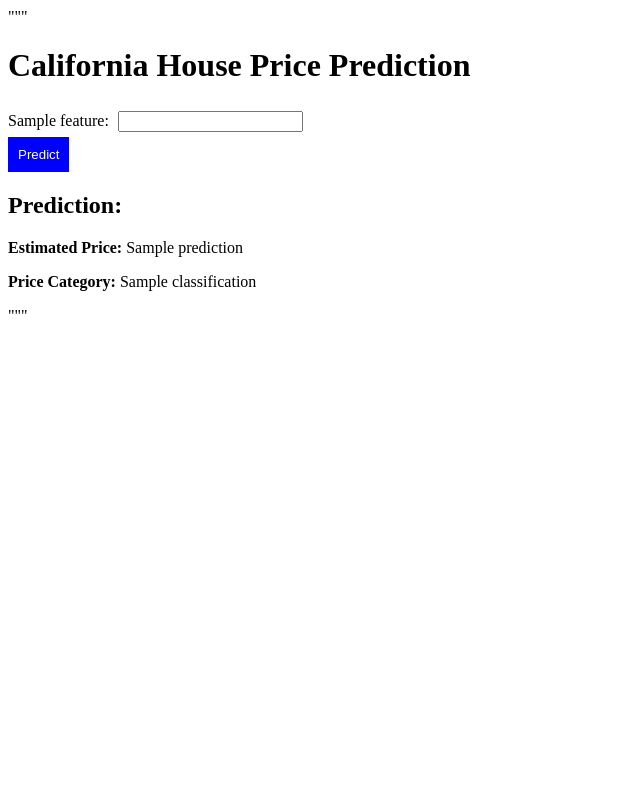
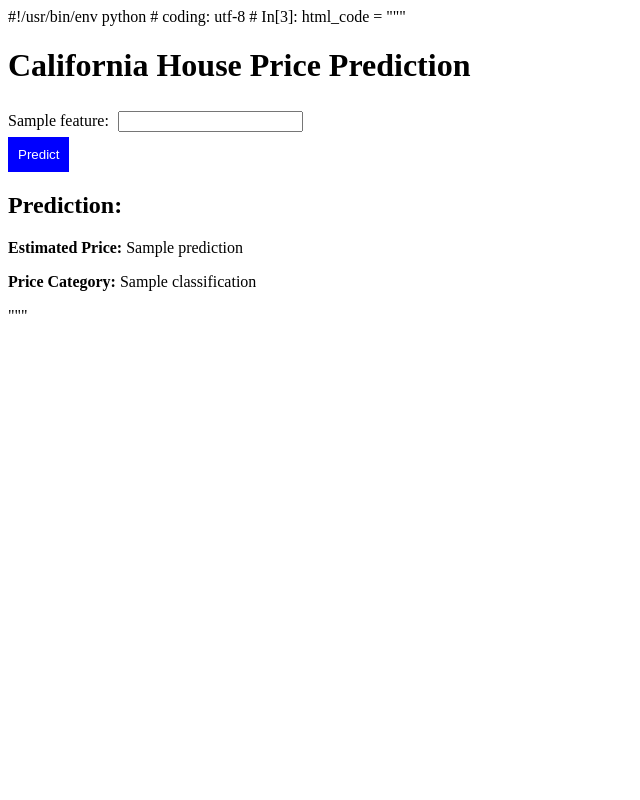
Before and after one commit to duggineni-srujana/California-House-Prediction, a Flask app: template templates/index.html in a window 1280 px wide. Shown: the whole page, without its empty margins (0-640 px from the left). Run offline with Flask 3, Linux system fonts and the light colour scheme; the template is opened without the code that fills it: most values are stand-ins (such as "Sample title", 1, 10 or a date in 2020); parts of the project's set-up code (start-up, migrations or seed data) failed here and were passed over.

Commit message:
Update index.html

```diff
--- a/templates/index.html
+++ b/templates/index.html
@@ -1,5 +1,10 @@
-"""
-<!DOCTYPE html>
+#!/usr/bin/env python
+# coding: utf-8
+
+# In[3]:
+
+
+html_code = """<!DOCTYPE html>
 <html lang="en">
 <head>
     <meta charset="UTF-8">
```
